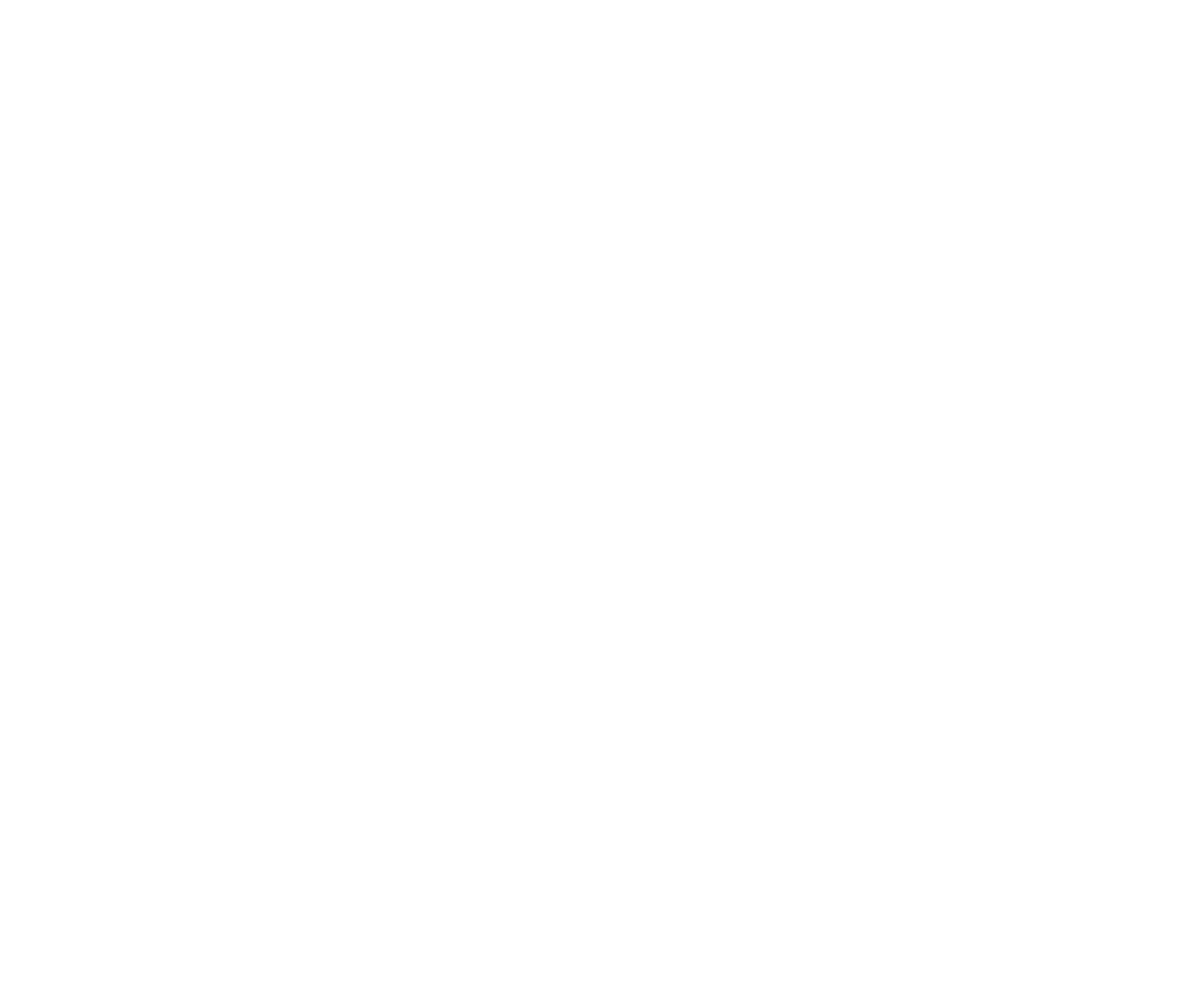
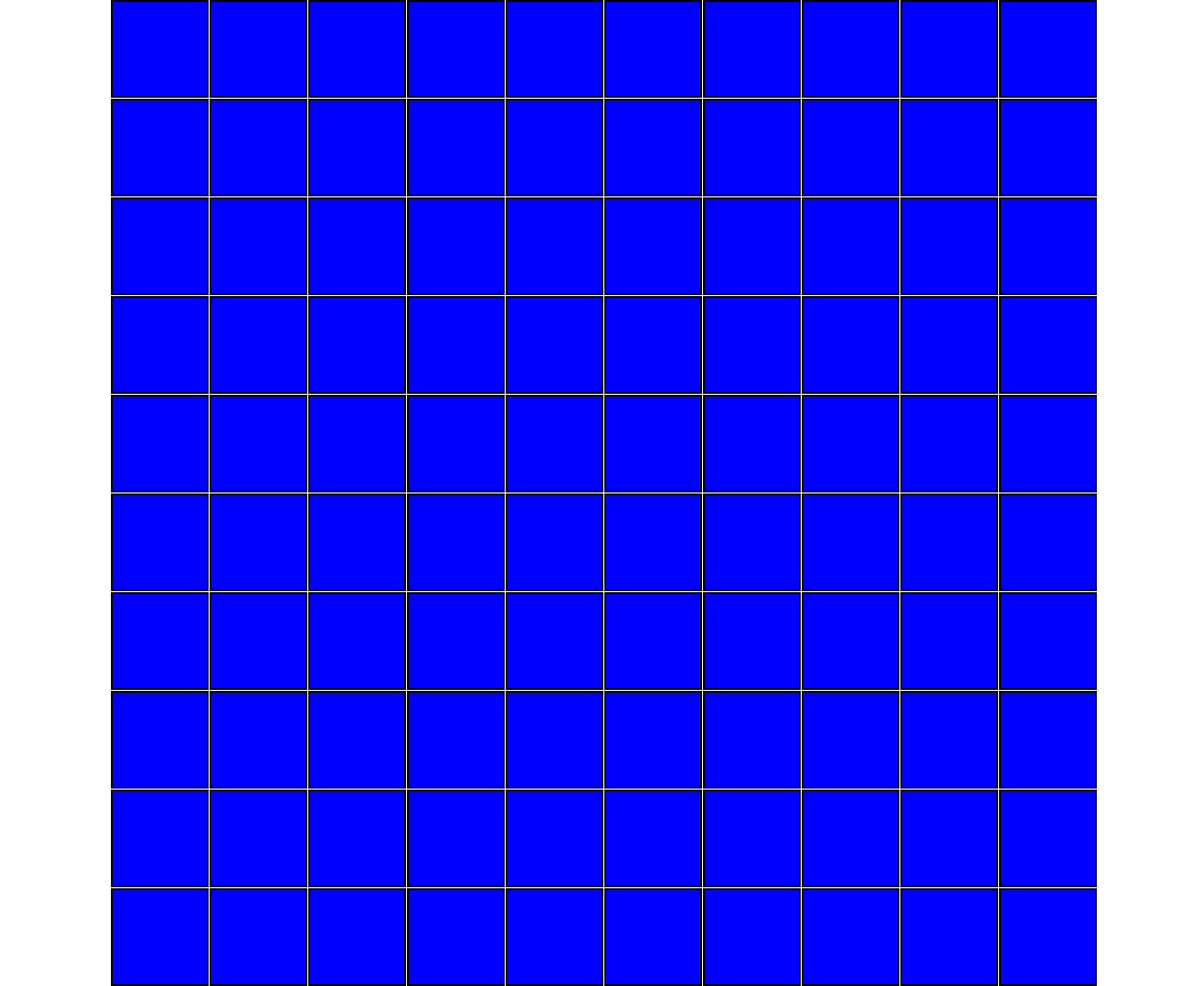
Before and after one commit to Lt-AldoRaine/battleship, a website built with Vite: page index.html in a window 1280 px wide. Shown: the whole page at 94% size. Before the commit the page ends 800 px from the top, so only its background shows below. Built offline with nearby package versions, Linux system fonts and the light colour scheme.

Commit message:
Display the gameboard

```diff
--- a/index.html
+++ b/index.html
@@ -4,9 +4,13 @@
     <meta charset="UTF-8" />
     <link rel="icon" type="image/svg+xml" href="/vite.svg" />
     <meta name="viewport" content="width=device-width, initial-scale=1.0" />
+    <link rel="stylesheet" href="./styles.scss">
     <title>Vite App</title>
   </head>
   <body>
     <script type="module" src="/main.js"></script>
+    <div id="main">
+      <div id="game-board"></div>
+    </div>
   </body>
 </html>
--- a/main.js
+++ b/main.js
@@ -0,0 +1,3 @@
+import displayBoard from "./modules/displayBoard";
+
+displayBoard();
--- /dev/null
+++ b/modules/displayBoard.js
@@ -0,0 +1,27 @@
+import Gameboard from "./Gameboard";
+
+export default function displayBoard() {
+  let bodr = new Gameboard();
+
+  let gameBoard = document.getElementById("game-board")
+
+  for (let i = 0; i < bodr.board.length; i++) {
+    let cell = bodr.board[i]
+    for (let j = 0; j < cell.length; j++) {
+      let cellDiv = document.createElement("div")
+
+      cellDiv.append(cell[j])
+      cellDiv.setAttribute("id", "board-cell")
+
+      gameBoard.appendChild(cellDiv)
+
+      cellDiv.addEventListener("mouseup", () => {
+        console.log(bodr.board[i][j])
+      })
+
+      if (cellDiv.textContent !== " ") {
+        cellDiv.classList.add("ship-cell")
+      }
+    }
+  }
+};
--- /dev/null
+++ b/styles.scss
@@ -0,0 +1,43 @@
+body {
+	height: 100vh;
+	width: 100vw;
+	margin: 0;
+	padding: 0;
+}
+
+#main {
+	height: 100%;
+	width: 100%;
+	display: flex;
+	justify-content: center;
+	align-content: center;
+
+	margin: auto;
+
+	#game-board {
+		margin: auto;
+		display: grid;
+		grid-template: repeat(10, 100px) / repeat(10, 100px);
+		gap: 5px;
+
+		#board-cell {
+			width: 100px;
+			height: 100px;
+			border: solid 2px black;
+			background-color: blue;
+
+			&.ship-cell {
+				background-color: red;
+				color: transparent;
+			}
+
+			&:hover {
+				background-color: cyan;
+			}
+		}
+	}
+
+
+
+
+}
```
